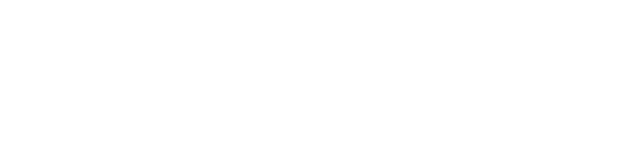
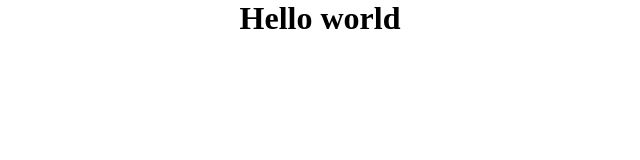
Before and after one commit to desendref-AI/washington_school_f4, a plain HTML site: page index.html in a window 1280 px wide. Shown: the whole page, without its empty margins (320-960 px from the left). Drawn offline with Linux system fonts and the light colour scheme.

Commit message:
aboutni qo'shdim va start hello qoldim

```diff
--- a/index.html
+++ b/index.html
@@ -7,8 +7,9 @@
     <link rel="stylesheet" href="styles/styles.css">
 </head>
 <body>
-
-
+	<center>
+		<h1>Hello world</h1>
+	</center>
 
 
 <script src="scripts/scripts.js"></script>
```
Also changed, not shown: about.html (added, +1 -0 lines).
